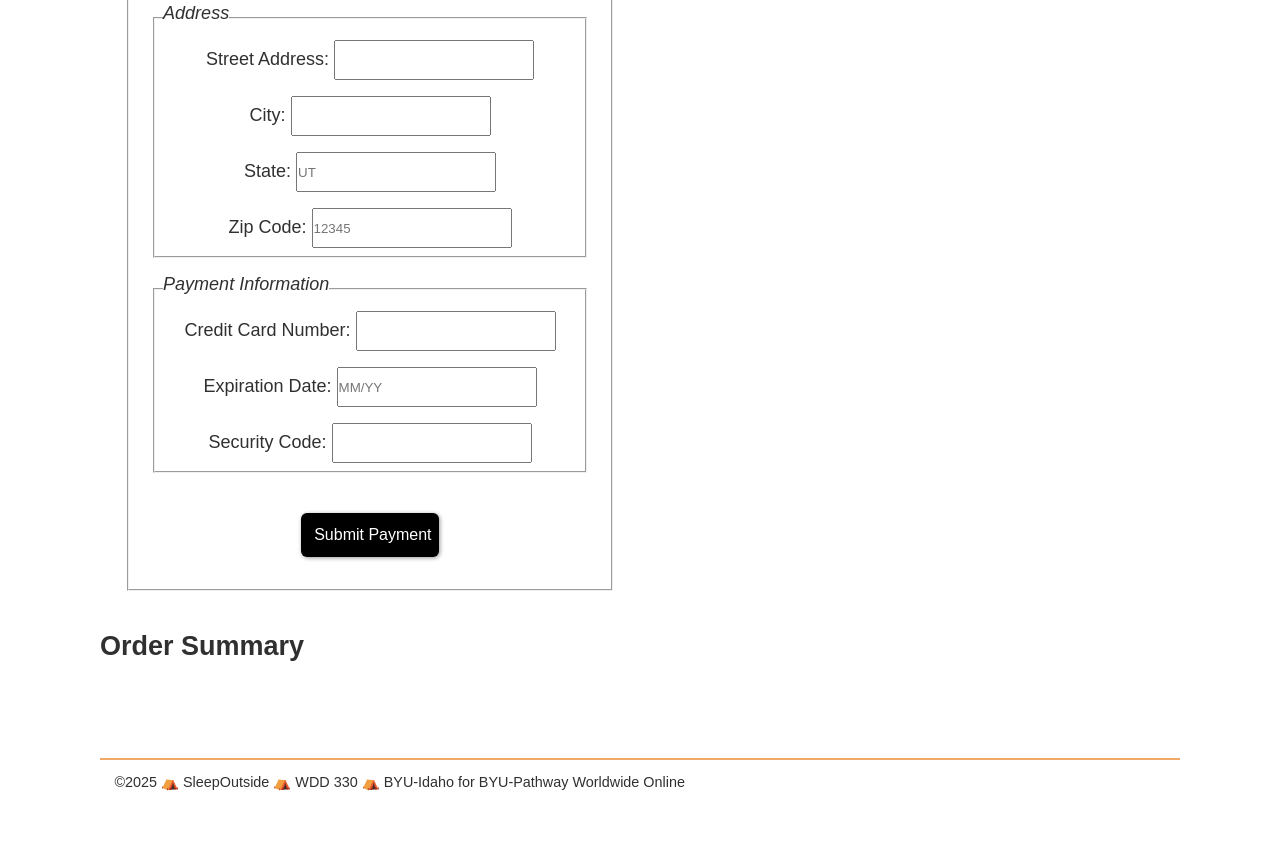
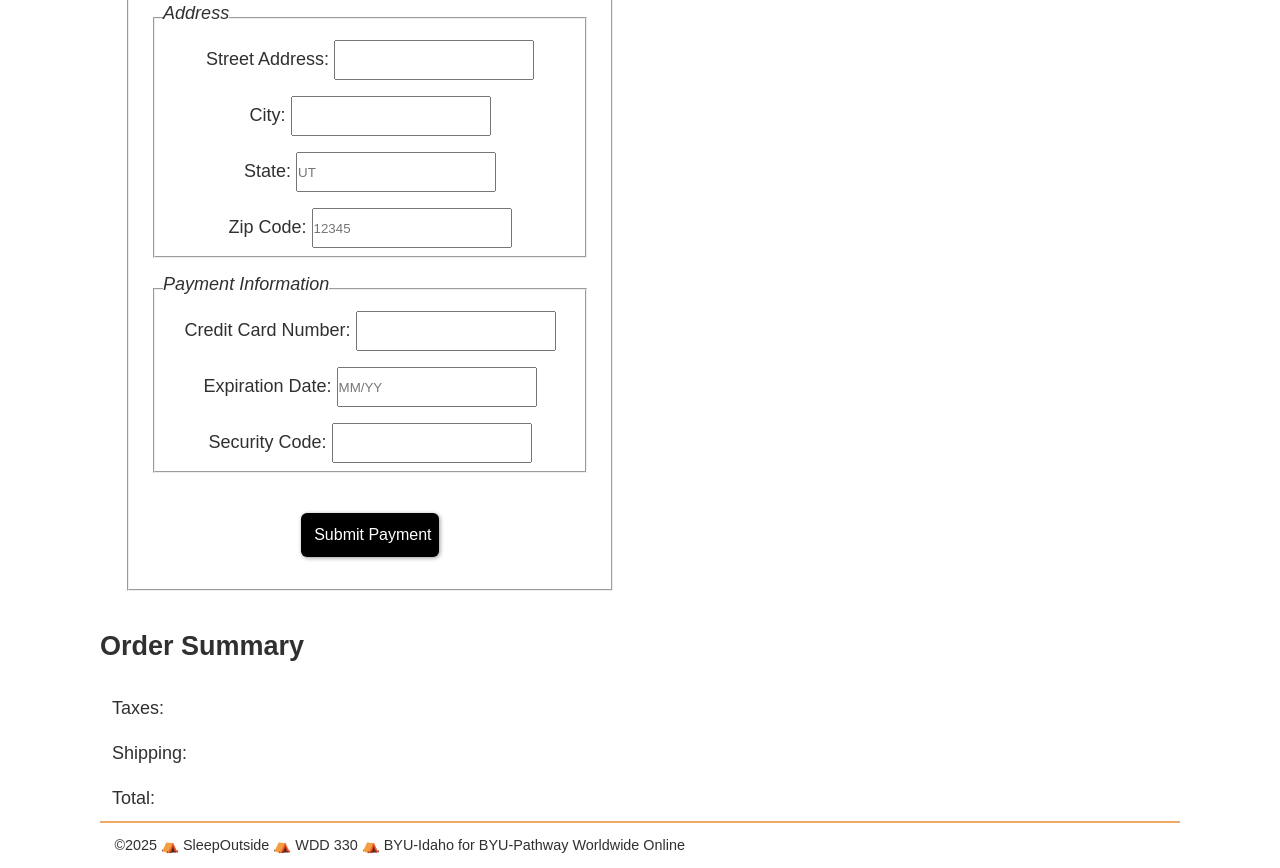
Before and after one commit to juliocelon/Sleep-Outside, a website: page src/checkout/index.html in a window 1280 px wide. Shown: the part 347-1215 px from the top of the page. Before the commit the page ends 1152 px from the top, so only its background shows below. Drawn offline with Linux system fonts and the light colour scheme.

Commit message:
Added placeholders for totals

```diff
--- a/src/checkout/index.html
+++ b/src/checkout/index.html
@@ -48,13 +48,15 @@
 
         </form>
       </section>
+
       <div id="order-summary">
         <h2>Order Summary</h2>
         <p id="checkout-subtotal"></p>
-        <p id="checkout-taxes"></p>
-        <p id="checkout-shipping"></p>
-        <p id="checkout-total"></p>
+        <p id="checkout-taxes">Taxes: </p>
+        <p id="checkout-shipping">Shipping: </p>
+        <p id="checkout-total">Total:</p>
       </div>
+
     </main>
 
     <footer class="footer" id="checkout-footer"></footer>
```
